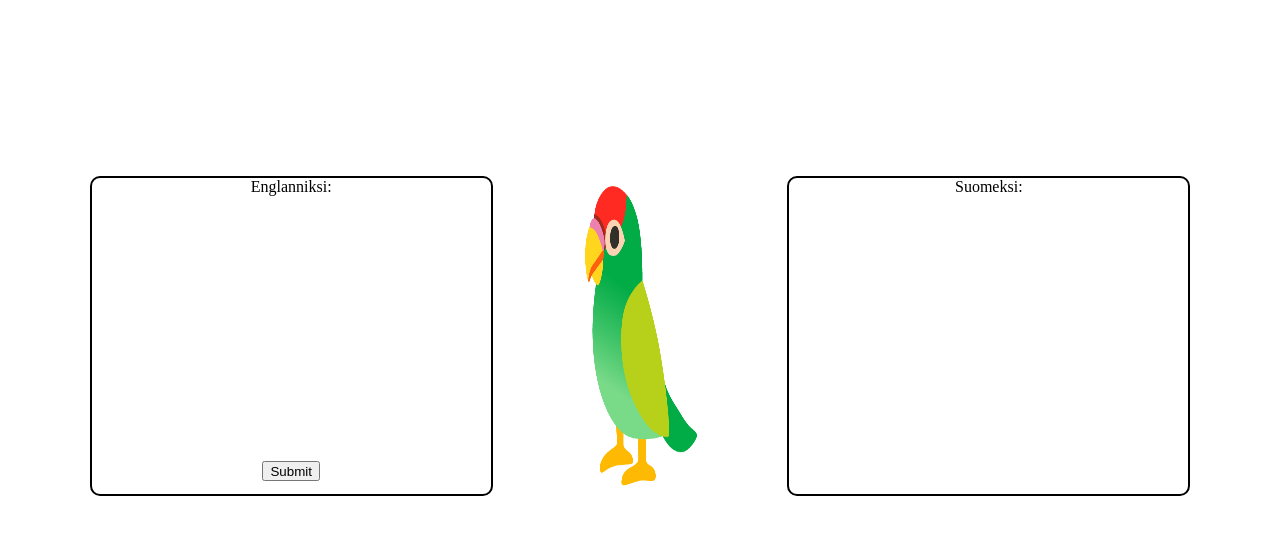
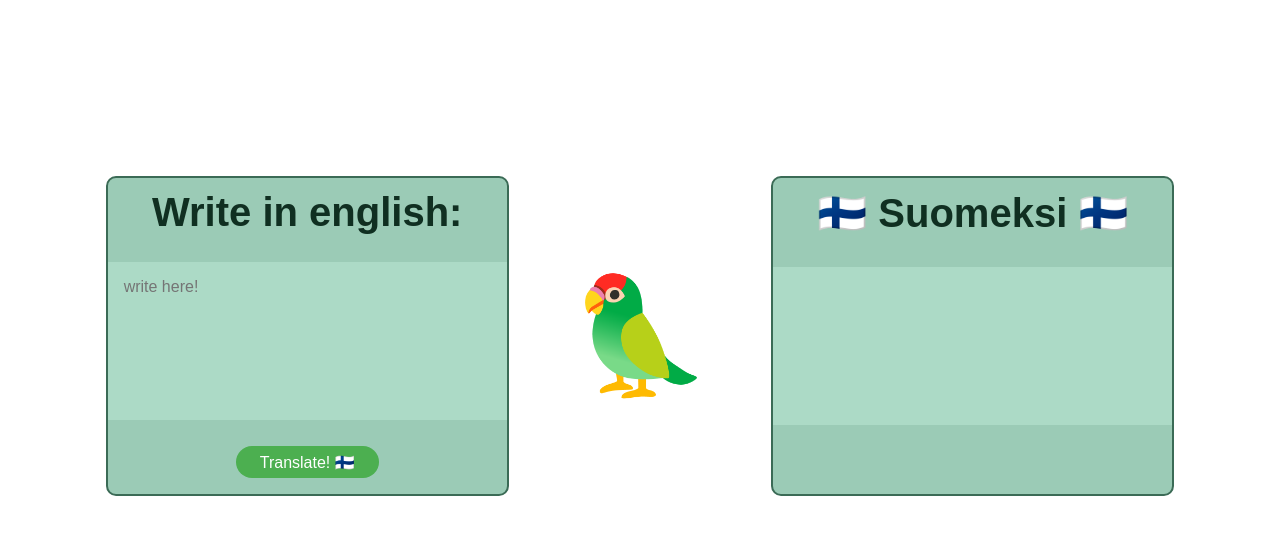
Before and after one commit to leo-huovi/Papukaija-translator, a Flask app: page / in a window 1280 px wide. Shown: the top 535 px of the page. Run offline with Flask 3, Linux system fonts and the light colour scheme.

Commit message:
Nätimpi vihreä UI + Papukaija oikean kokoinen.

```diff
--- a/templates/index.html
+++ b/templates/index.html
@@ -5,18 +5,31 @@
             height: 100%;
             margin: 0;
         }
-        #bottom_filler {
+
+
+        .kielen_nimi {
+            font-weight: bold;
+            font-family: Arial, sans-serif;
+            padding-top: 0.3em;
+            font-size: 40px;
+            color: #102f21;
+        }
+
+        .bottom_filler {
             height: 1.5em;
             margin-bottom: 1em;
         }
+
         #message-box, #result-box {
             display: flex;
             justify-content: space-between;
             align-items: center;
             flex-direction: column;
-            border: 2px solid #000;
+            border: 2px solid #3b6b56;
             border-radius: 10px;
+            background-color: #9bcbb6;
         }
+
         #message, #result {
             width: 100%;
             height: 50%;
@@ -26,6 +39,7 @@
             min-width: 100%;
             padding: 1em;
             border: none;
+            background-color: #acdac6;
             box-sizing: border-box;
             overflow-y: scroll;
             white-space: normal;
@@ -35,19 +49,23 @@
             font-size: 1em;
             resize: none;
         }
+
         #message:focus {
             outline: none !important;
             border: none;
             box-shadow: none;
         }
+
         #message::-webkit-resizer {
             display: none;
         }
+
         body {
             display: flex;
             justify-content: center;
             align-items: center;
         }
+
         .container {
             flex-direction: row;
             display: flex;
@@ -58,9 +76,15 @@
             box-sizing: border-box;
             margin-top: -10%;
         }
+
         .image {
-            max-width: 15%;
+            max-height: 300px;
+            width: 15%;
+            flex-shrink: 0;
+            box-sizing: border-box;
+            margin: 0 1.5em; /* Add margin here */
         }
+
         .child {
             max-height: 600px;
             width: 45%;
@@ -69,6 +93,7 @@
             box-sizing: border-box;
             margin: 0 2.5em; /* Add margin here */
         }
+
         @keyframes bounce {
             0% {
                 transform: translateY(0);
@@ -83,9 +108,25 @@
                 transform: translateY(0);
             }
         }
+
         .bounce {
             animation: bounce 0.5s;
         }
+
+        button {
+            background-color: #4CAF50; /* Green */
+            border: none;
+            color: white;
+            padding: 16px 24px;
+            text-align: center;
+            text-decoration: none;
+            display: inline-block;
+            font-size: 16px;
+            line-height: 0.1;
+            border-radius: 20px;
+        }
+
+
     </style>
     <title>Flask Form Submission without Page Reload</title>
     <link rel="stylesheet" type="text/css" href="static/style.css">
@@ -95,8 +136,9 @@
             var timeoutId; // Variable to store the timeout ID
             function handleChange() {
                 clearTimeout(timeoutId); // Clear any previous timeout
-                timeoutId = setTimeout(callFunction, 750); // Set a new timeout of 1 second
+                timeoutId = setTimeout(callFunction, 500); // Set a new timeout of 1 second
             }
+
             function callFunction() {
                 // get the form data
                 var formData = {
@@ -112,20 +154,18 @@
                     }
                 });
                 // alert("This is a pop-up message.");
-
-                // Animaatio - dinosaurus pomppii
+                // Add animation class to the image
                 $(".image").attr("src", "{{ url_for('static', filename='papukaija_miettii.png') }}")
                 $(".image").addClass("bounce");
-
+                // Remove animation class after 1 second
                 setTimeout(function () {
                     $(".image").attr("src", "{{ url_for('static', filename='papukaija.png') }}")
                     $(".image").removeClass("bounce");
                 }, 700);
             }
+
             const textarea = document.getElementById("message"); // Replace "message" with the ID of your textarea element
             textarea.addEventListener("input", handleChange);
-
-            {#ENTERIÄ PAINETTAESSA SAMA - EI REFRESHIÄ#}
             $("#message").keypress(function (e) {
                 if (e.which === 13) {
                     e.preventDefault();
@@ -144,16 +184,17 @@
 <body>
 <div class="container">
     <form id="message-box" class="child">
-        <span id="suomi_label">Englanniksi:</span>
-        <textarea id="message" name="message" autofocus="autofocus" spellcheck="false"></textarea>
-        <button id="bottom_filler">Submit</button>
+        <span class="kielen_nimi">Write in english:</span>
+        <textarea id="message" name="message" autofocus="autofocus" spellcheck="false"
+                  placeholder="write here!"></textarea>
+        <button class="bottom_filler">Translate! 🇫🇮</button>
     </form>
 
-    <img src="{{ url_for('static', filename='papukaija.png') }}" class="child image" alt="dino_image">
+    <img src="{{ url_for('static', filename='papukaija.png') }}" class="image" alt="papukaija_image">
     <div id="result-box" class="child">
-        <span id="enkku_label">Suomeksi:</span>
+        <span class="kielen_nimi">🇫🇮  Suomeksi 🇫🇮 </span>
         <div id="result"></div>
-        <span id="bottom_filler"></span>
+        <span class="bottom_filler"></span>
     </div>
 </div>
 </body>
```
